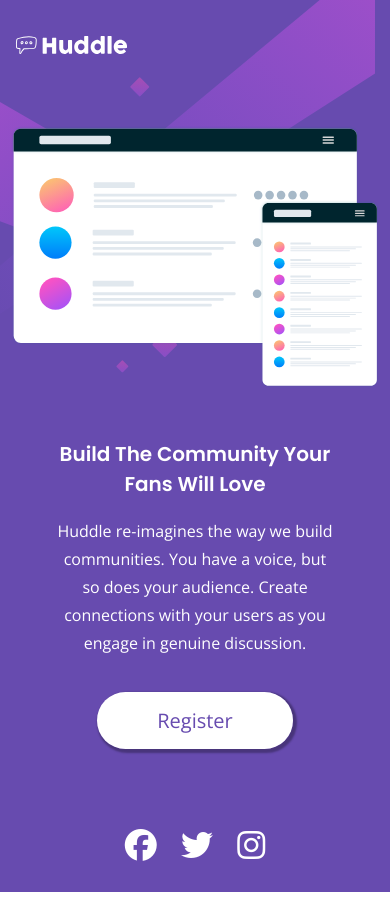
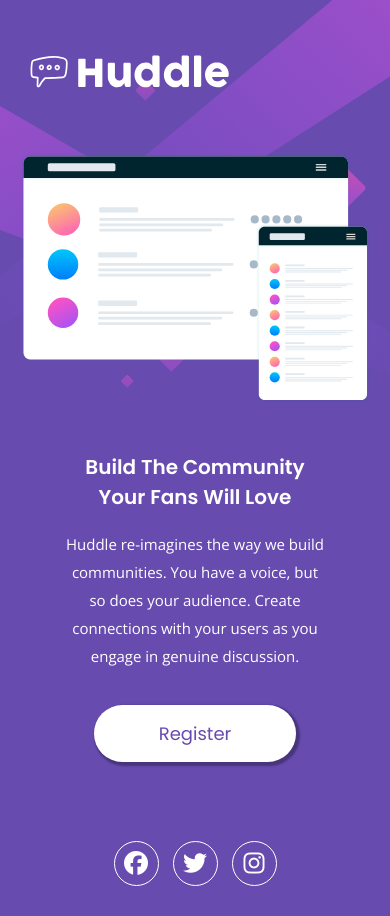
Before and after one commit to Gisele-Nuness/Huddle-landing-page, a plain HTML site: page index.html in a window 390 px wide. Before the commit the page ends 892 px from the top, so only its background shows below. Drawn offline with nearby package versions, Linux system fonts and the light colour scheme.

Commit message:
inclusao - css responsivo

```diff
--- /dev/null
+++ b/css/responsive.css
@@ -0,0 +1,48 @@
+@media(max-width: 1023px) {
+    body {
+      background-image: url(../images/bg-mobile.svg);
+      background-size: contain;
+    }
+
+    main {
+      margin: 0 20px
+    }
+
+
+    .logo {
+      margin-bottom: 50px;
+    }
+
+    .section {
+      grid-template-columns: 1fr;
+      margin: 0;
+      text-align: center;
+
+    }
+
+    img {
+      margin: 0;
+    }
+
+    .informations {
+      margin: 0;
+      text-align: center;
+    }
+
+    .informations h1 {
+      font-size: 20px;
+
+    }
+
+    .informations p {
+      font-size: 15px;
+      margin-bottom: 50px;
+    }
+
+    footer {
+      margin: 30px 0;
+      margin-top: 50px;
+      justify-content: center;
+    }
+
+  }
--- a/css/style.css
+++ b/css/style.css
@@ -4,40 +4,47 @@ html {
   font-family: 'Open Sans', sans-serif;
   color: white;
   background-color: white;
+
 }
 
 body {
+  display: flex;
+  justify-content: center;
+  align-items: center;
   background-color: var(--Violet);
-    max-width: 1550px;
   background-image: url('../images/bg-desktop.svg');
+  min-height: 100vh;
+  background-size: cover;
   background-repeat: no-repeat;
-    margin: 50px;
-    padding: 10px;
 }
 
 main {
-    margin: 45px 40px 50px 25px;
+  display: flex;
+  flex-direction: column;
+  max-width: 1440px;
 }
 
 
 .logo {
   width: 214px;
+  margin-top: 45px;
   margin-bottom: 30px;
 }
 
 .section {
   display: grid;
   grid-template-columns: repeat(2, 1fr);
-    margin-top: 80px;
+  margin-top: 52px;
 }
 
 img {
+  margin-left: 45px;
+}
+
+.informations {
   margin-left: 42px;
-}
-.informations {
-    margin-left: 50px;
   margin-right: 50px;
-    padding: 45px;
+  padding: 44px;
 }
 
 .informations h1 {
@@ -54,12 +61,13 @@ img {
 }
 
 .section a.btn {
-    font-size: 20px;
-    border-radius: 35px;
+  font-family: 'Poppins', sans-serif;
+  font-size: 18px;
+  border-radius: 50px;
   transition: 0.3s;
   background-color: white;
   color: var(--Violet);
-    padding: 15px 60px;
+  padding: 16px 65px;
   box-shadow: 2px 2px 2px 2px rgba(2, 2, 2, 0.3);
 }
 
@@ -72,83 +80,31 @@ img {
 footer {
   display: flex;
   justify-content: flex-end;
-    margin: 20px;
-    margin-right: 80px;
+  margin: 25px 0;
+  margin-right: 85px;
 }
 
 
-footer .social i {
-    font-size: 32px;
-    transition: 0.3s;
+footer .social {
+  display: flex;
+  gap: 14px;
 }
 
 footer .social a {
+  display: flex;
+  justify-content: center;
+  align-items: center;
+  border: 1px solid #ffffff;
+  border-radius: 60px;
+  width: 45px;
+  height: 45px;
   color: white;
-    margin: 10px;
+  font-size: 24px;
+  transition: 0.3s;
+
 }
 
 footer .social a:hover {
   color: var(--Soft-Magenta);
+  border-color: var(--Soft-Magenta);
 }
-
-@media(max-width: 1440px) {
-  body {
-    margin: auto;
-    padding: 10px;
-  }
-
-  main {
-    margin: 20px 0;
-    display: grid;
-    flex-direction: column;
-    justify-content: center;
-    align-items: center;
-  }
-
-  .logo {
-    width: 120px;
-    margin-bottom: 60px;
-  }
-
-  .section {
-    grid-template-columns: 1fr;
-    margin: 0;
-    text-align: center;
-    justify-content: center;
-    align-items: center;
-  }
-
-  img {
-    margin: 0;
-  }
-
-  .informations {
-    margin: 0;
-    text-align: center;
-    justify-content: center;
-    align-items: center;
-  }
-
-  .informations h1 {
-    font-size: 20px;
-
-  }
-
-  .informations p {
-    font-size: 16px;
-    margin-bottom: 50px;
-  }
-
-  footer {
-    margin: 0;
-    margin-top: 50px;
-    justify-content: center;
-  }
-
-}
-
-@media(max-width: 400px) {
-    body {
-        background-image: url(../images/bg-mobile.svg);
-    }
-}
--- a/index.html
+++ b/index.html
@@ -18,6 +18,7 @@
     <link rel="stylesheet" href="./css/variables.css">
     <link rel="stylesheet" href="./css/style.css">
     <link rel="stylesheet" href="./css/font-awesome.css">
+    <link rel="stylesheet" href="./css/responsive.css">
 </head>
 
 <body>
@@ -42,19 +43,13 @@
         </section>
 
         <footer>
-            <div class="social">
-                <a href="">
-                    <i class="fab fa-facebook"></i>
-                </a>
-
-                <a href="">
-                    <i class="fab fa-twitter"></i>
-                </a>
-
-                <a href="">
-                    <i class="fab fa-instagram"></i>
-                </a>
-            </div>
+            <nav>
+                <ul class="social">
+                        <li><a href="#"><i class="fab fa-facebook"></i></a></li>
+                        <li><a href="#"><i class="fab fa-twitter"></i></a></li>
+                        <li><a href="#"><i class="fab fa-instagram"></i></a></li>
+                </ul>
+            </nav>
         </footer>
     </main>
 </body>
```
Lines whose indentation alone changed are shown as unchanged.
